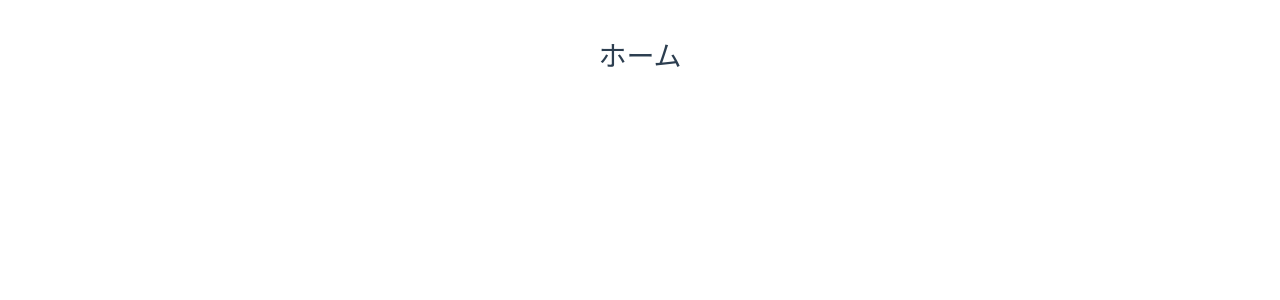
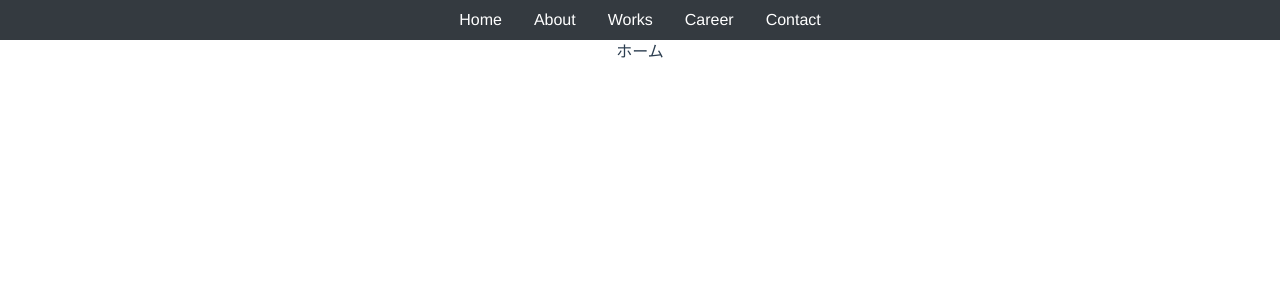
Before and after one commit to takyyy/portfolio, a Vue app: page / in a window 1280 px wide. Shown: the top 300 px of the page. Built offline with nearby package versions, Linux system fonts and the light colour scheme.

Commit message:
ナビバー作成

```diff
--- a/src/App.vue
+++ b/src/App.vue
@@ -1,8 +1,22 @@
 <template>
   <div id="app">
+    <Navber></Navber>
     <router-view/>
   </div>
 </template>
+
+<script>
+  import Navber from './components/Navber'
+
+  export default {
+  name: 'App',
+  components: {
+    Navber
+  },
+}
+
+</script>
+
 
 <style>
 #app {
--- a/src/components/Home.vue
+++ b/src/components/Home.vue
@@ -1,6 +1,6 @@
 <template>
   <div class="home">
-    <h3>ホーム</h3>
+    ホーム
   </div>
 </template>
 
--- /dev/null
+++ b/src/components/Navber.vue
@@ -0,0 +1,25 @@
+<<template>
+    <div>
+        <nav class="navbar navbar-expand-lg navbar-dark bg-dark">
+            <div class="collapse navbar-collapse" id="navbarSupportedContent">
+                <ul class="navbar-nav mx-auto">
+                <li class="nav-item">
+                    <router-link class="text-white px-3" to="/">Home</router-link>
+                </li>
+                <li class="nav-item">
+                    <router-link class="text-white px-3" to="/about">About</router-link>
+                </li>
+                <li class="nav-item">
+                    <router-link class="text-white px-3" to="/works">Works</router-link>
+                </li>
+                <li class="nav-item">
+                    <router-link class="text-white px-3" to="/career">Career</router-link>
+                </li>
+                <li class="nav-item">
+                    <router-link class="text-white px-3" to="/contact">Contact</router-link>
+                </li>
+                </ul>
+            </div>
+        </nav>
+    </div>
+</template>
```
Also changed, not shown: src/assets/logo.png (deleted).
